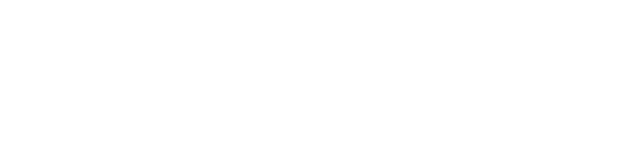
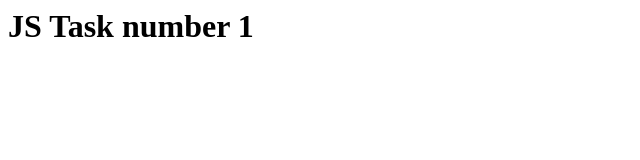
Before and after one commit to soranlotfi/js-parc1, a plain HTML site: page index.html in a window 1280 px wide. Shown: the whole page, without its empty margins (0-640 px from the left). Drawn offline with Linux system fonts and the light colour scheme.

Commit message:
Update index.html
add a title to the html file

```diff
--- a/index.html
+++ b/index.html
@@ -7,9 +7,7 @@
         <title>Document</title>
     </head>
     <body>
-
-
-
+        <h1>JS Task number 1</h1>
         <script src="app.js"></script>
     </body>
 </html>
```
